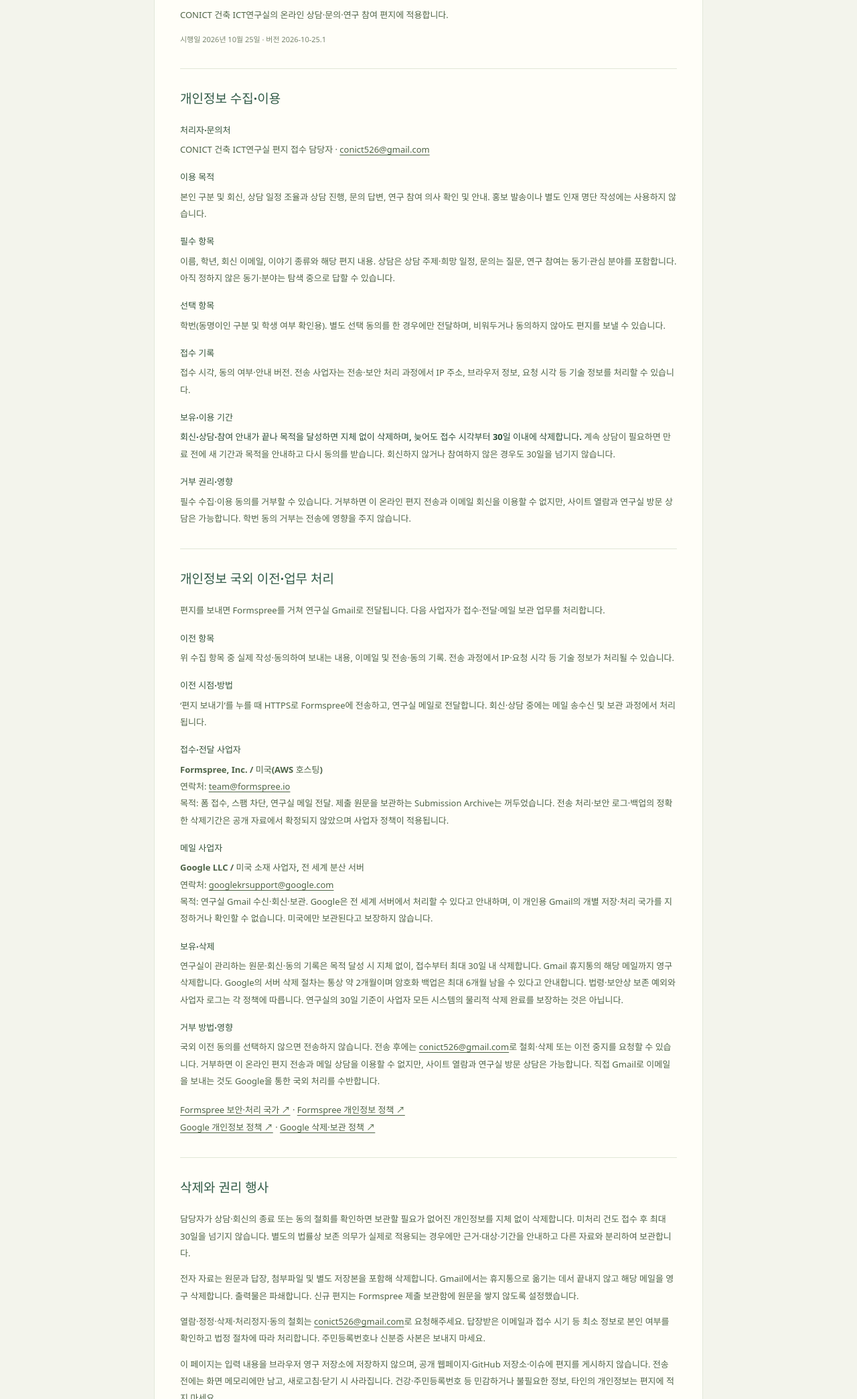
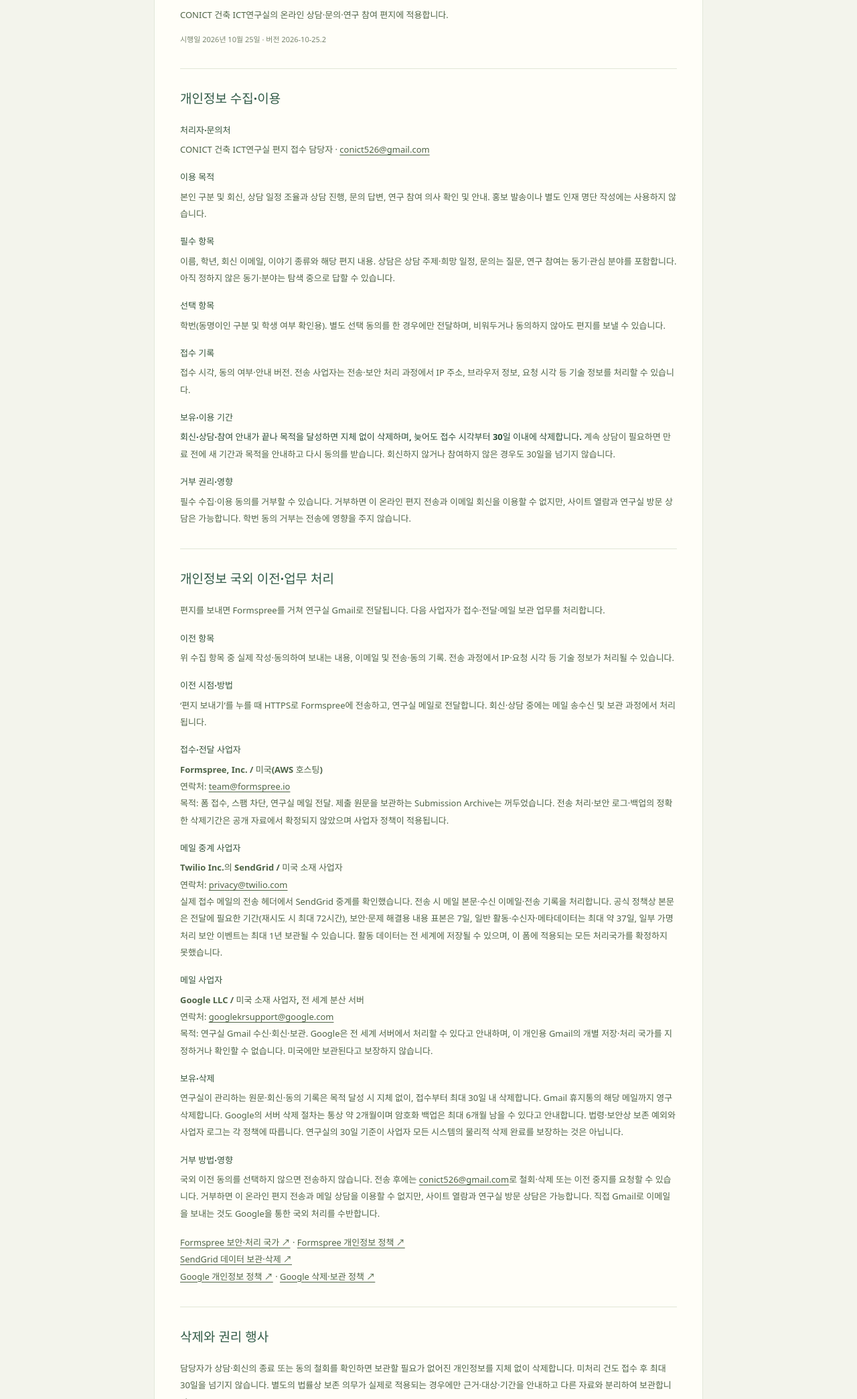
Before and after one commit to Kenny-0209/conict-3d, a plain HTML site: page dist/privacy.html in a window 1280 px wide. Shown: the part 273-2362 px from the top of the page at 67% size. Drawn offline with Linux system fonts and the light colour scheme.

Commit message:
Disclose SendGrid relay and provider retention limits

```diff
--- a/dist/letter-core.js
+++ b/dist/letter-core.js
@@ -2,7 +2,7 @@ export const purposes={counsel:{label:'상담하고 싶어요',short:'상담',hi
 export const grades=['1학년','2학년','3학년','4학년','대학원생','기타'];
 export const timeSlots=['오전 09:00–12:00','오후 13:00–18:00','시간을 함께 정하고 싶어요'];
 export const researchAreas=['건설 로보틱스','건설 영상·컴퓨터 비전','로봇 학습','작업계획·공정 최적화','직접 적을게요','아직 탐색 중이에요'];
-import {privacyPolicy,deletionDeadline,koreanTimestamp} from './letter-privacy.js?v=privacy20261025';
+import {privacyPolicy,deletionDeadline,koreanTimestamp} from './letter-privacy.js?v=privacy20261025c';
 export const branchFields=['topic','date','time','question','motivation','research','researchOther'];
 const clean=value=>typeof value==='string'?value.trim():'';
 export function todayKST(now=new Date()){const p=Object.fromEntries(new Intl.DateTimeFormat('en-US',{timeZone:'Asia/Seoul',year:'numeric',month:'2-digit',day:'2-digit'}).formatToParts(now).map(p=>[p.type,p.value]));return `${p.year}-${p.month}-${p.day}`}
--- a/dist/letter-privacy.js
+++ b/dist/letter-privacy.js
@@ -1,4 +1,4 @@
-export const privacyPolicy=Object.freeze({version:'2026-10-25.1',effectiveDate:'2026년 10월 25일',retentionDays:30,contact:'conict526@gmail.com'});
+export const privacyPolicy=Object.freeze({version:'2026-10-25.2',effectiveDate:'2026년 10월 25일',retentionDays:30,contact:'conict526@gmail.com'});
 export function deletionDeadline(now=new Date()){
  if(!Number.isFinite(now.getTime()))throw new Error('올바른 접수 시각이 필요합니다.');
  return new Date(now.getTime()+privacyPolicy.retentionDays*24*60*60*1000);
@@ -19,16 +19,17 @@ export function transferNotice(){return `<p>편지를 보내면 Formspree를 거
  <dt>이전 항목</dt><dd>위 수집 항목 중 실제 작성·동의하여 보내는 내용, 이메일 및 전송·동의 기록. 전송 과정에서 IP·요청 시각 등 기술 정보가 처리될 수 있습니다.</dd>
  <dt>이전 시점·방법</dt><dd>‘편지 보내기’를 누를 때 HTTPS로 Formspree에 전송하고, 연구실 메일로 전달합니다. 회신·상담 중에는 메일 송수신 및 보관 과정에서 처리됩니다.</dd>
  <dt>접수·전달 사업자</dt><dd><b>Formspree, Inc. / 미국(AWS 호스팅)</b><br>연락처: <a href="mailto:team@formspree.io">team@formspree.io</a><br>목적: 폼 접수, 스팸 차단, 연구실 메일 전달. 제출 원문을 보관하는 Submission Archive는 꺼두었습니다. 전송 처리·보안 로그·백업의 정확한 삭제기간은 공개 자료에서 확정되지 않았으며 사업자 정책이 적용됩니다.</dd>
+ <dt>메일 중계 사업자</dt><dd><b>Twilio Inc.의 SendGrid / 미국 소재 사업자</b><br>연락처: <a href="mailto:privacy@twilio.com">privacy@twilio.com</a><br>실제 접수 메일의 전송 헤더에서 SendGrid 중계를 확인했습니다. 전송 시 메일 본문·수신 이메일·전송 기록을 처리합니다. 공식 정책상 본문은 전달에 필요한 기간(재시도 시 최대 72시간), 보안·문제 해결용 내용 표본은 7일, 일반 활동·수신자·메타데이터는 최대 약 37일, 일부 가명처리 보안 이벤트는 최대 1년 보관될 수 있습니다. 활동 데이터는 전 세계에 저장될 수 있으며, 이 폼에 적용되는 모든 처리국가를 확정하지 못했습니다.</dd>
  <dt>메일 사업자</dt><dd><b>Google LLC / 미국 소재 사업자, 전 세계 분산 서버</b><br>연락처: <a href="mailto:googlekrsupport@google.com">googlekrsupport@google.com</a><br>목적: 연구실 Gmail 수신·회신·보관. Google은 전 세계 서버에서 처리할 수 있다고 안내하며, 이 개인용 Gmail의 개별 저장·처리 국가를 지정하거나 확인할 수 없습니다. 미국에만 보관된다고 보장하지 않습니다.</dd>
  <dt>보유·삭제</dt><dd>연구실이 관리하는 원문·회신·동의 기록은 목적 달성 시 지체 없이, 접수부터 최대 30일 내 삭제합니다. Gmail 휴지통의 해당 메일까지 영구 삭제합니다. Google의 서버 삭제 절차는 통상 약 2개월이며 암호화 백업은 최대 6개월 남을 수 있다고 안내합니다. 법령·보안상 보존 예외와 사업자 로그는 각 정책에 따릅니다. 연구실의 30일 기준이 사업자 모든 시스템의 물리적 삭제 완료를 보장하는 것은 아닙니다.</dd>
  <dt>거부 방법·영향</dt><dd>국외 이전 동의를 선택하지 않으면 전송하지 않습니다. 전송 후에는 ${contactLink}로 철회·삭제 또는 이전 중지를 요청할 수 있습니다. 거부하면 이 온라인 편지 전송과 메일 상담을 이용할 수 없지만, 사이트 열람과 연구실 방문 상담은 가능합니다. 직접 Gmail로 이메일을 보내는 것도 Google을 통한 국외 처리를 수반합니다.</dd>
- </dl><p class="letter-provider-links"><a href="https://formspree.io/security/" target="_blank" rel="noopener noreferrer">Formspree 보안·처리 국가 ↗</a> · <a href="https://formspree.io/legal/privacy-policy/" target="_blank" rel="noopener noreferrer">Formspree 개인정보 정책 ↗</a><br><a href="https://policies.google.com/privacy?hl=ko" target="_blank" rel="noopener noreferrer">Google 개인정보 정책 ↗</a> · <a href="https://policies.google.com/technologies/retention?hl=ko" target="_blank" rel="noopener noreferrer">Google 삭제·보관 정책 ↗</a></p>`}
+ </dl><p class="letter-provider-links"><a href="https://formspree.io/security/" target="_blank" rel="noopener noreferrer">Formspree 보안·처리 국가 ↗</a> · <a href="https://formspree.io/legal/privacy-policy/" target="_blank" rel="noopener noreferrer">Formspree 개인정보 정책 ↗</a><br><a href="https://help.twilio.com/articles/4410585868443" target="_blank" rel="noopener noreferrer">SendGrid 데이터 보관·삭제 ↗</a><br><a href="https://policies.google.com/privacy?hl=ko" target="_blank" rel="noopener noreferrer">Google 개인정보 정책 ↗</a> · <a href="https://policies.google.com/technologies/retention?hl=ko" target="_blank" rel="noopener noreferrer">Google 삭제·보관 정책 ↗</a></p>`}
 export function deletionNotice(){return `<h2>삭제와 권리 행사</h2><p>담당자가 상담·회신의 종료 또는 동의 철회를 확인하면 보관할 필요가 없어진 개인정보를 지체 없이 삭제합니다. 미처리 건도 접수 후 최대 30일을 넘기지 않습니다. 별도의 법률상 보존 의무가 실제로 적용되는 경우에만 근거·대상·기간을 안내하고 다른 자료와 분리하여 보관합니다.</p><p>전자 자료는 원문과 답장, 첨부파일 및 별도 저장본을 포함해 삭제합니다. Gmail에서는 휴지통으로 옮기는 데서 끝내지 않고 해당 메일을 영구 삭제합니다. 출력물은 파쇄합니다. 신규 편지는 Formspree 제출 보관함에 원문을 쌓지 않도록 설정했습니다.</p><p>열람·정정·삭제·처리정지·동의 철회는 ${contactLink}로 요청해주세요. 답장받은 이메일과 접수 시기 등 최소 정보로 본인 여부를 확인하고 법정 절차에 따라 처리합니다. 주민등록번호나 신분증 사본은 보내지 마세요.</p><p>이 페이지는 입력 내용을 브라우저 영구 저장소에 저장하지 않으며, 공개 웹페이지·GitHub 저장소·이슈에 편지를 게시하지 않습니다. 전송 전에는 화면 메모리에만 남고, 새로고침·닫기 시 사라집니다. 건강·주민등록번호 등 민감하거나 불필요한 정보, 타인의 개인정보는 편지에 적지 마세요.</p><p><b>삭제는 연구실 담당자가 수행합니다.</b> 메일에 삭제기한이 표시되지만, 현재 자동 삭제 프로그램은 연결되어 있지 않습니다.</p>`}
 export function consentHTML(a={}){return `<section class="letter-privacy-block" aria-label="개인정보 안내와 동의"><div class="letter-privacy-summary"><b>이야기가 끝나면 지울게요.</b><p>회신·상담이 끝나면 지체 없이, 접수 후 <strong>최대 30일 이내</strong> 삭제해요. 연구실 메일로만 전달하며 공개 게시하지 않아요.</p></div>
  <details class="letter-privacy"><summary>개인정보 수집·이용 안내 자세히 보기</summary>${collectionNotice()}</details>
  <label class="letter-consent"><input type="checkbox" id="letter-consent" data-consent="consent" ${a.consent===true?'checked':''}><span><b>[필수] 개인정보 수집·이용에 동의해요.</b></span></label>
  ${a.studentId?.trim()?`<div class="letter-optional-consent"><label class="letter-consent"><input type="checkbox" id="letter-student-consent" data-consent="studentIdConsent" ${a.studentIdConsent===true?'checked':''}><span><b>[선택] 학번 수집·이용에 동의해요.</b><small>동명이인 구분·학생 여부 확인에 사용하고 위와 같은 기간 내 삭제해요. 동의하지 않으면 학번을 빼고 보내요.</small></span></label></div>`:''}
  <details class="letter-privacy"><summary>국외 이전 안내 자세히 보기</summary>${transferNotice()}</details>
- <p class="letter-transfer-summary">Formspree(미국) → 연구실 Gmail(Google의 전 세계 서버)로 전달돼요. 사업자의 로그·백업에는 별도 삭제기간이 적용돼요. Gmail의 개별 처리 국가는 지정되지 않아요.</p>
+ <p class="letter-transfer-summary">Formspree(미국) → SendGrid 메일 중계 → 연구실 Gmail로 전달돼요. Google·SendGrid는 전 세계 서버에서 처리할 수 있고, 개별 처리 국가가 확정되지 않았어요. 사업자의 로그·백업에는 별도 삭제기간이 적용돼요.</p>
  <label class="letter-consent"><input type="checkbox" id="letter-overseas-consent" data-consent="overseasConsent" ${a.overseasConsent===true?'checked':''}><span><b>[필수] 위 국외 이전 안내를 확인하고 동의해요.</b></span></label>
  <p class="letter-privacy-foot">동의는 각각 선택해주세요. 필수 동의를 거부하면 편지를 전송하지 않으며, 사이트 열람·방문 상담은 가능해요. <a href="./privacy.html" target="_blank" rel="noopener">전체 안내·삭제 요청 방법 ↗</a><br>안내 버전 ${privacyPolicy.version}</p></section>`}
--- a/dist/letter-ui.js
+++ b/dist/letter-ui.js
@@ -1,6 +1,6 @@
-import {purposes,grades,timeSlots,researchAreas,todayKST,stepsFor,progressFor,setAnswer,toggleResearch,researchText,validateField,letterRows,configuredEndpoint,sendLetter} from './letter-core.js?v=privacy20261025';
+import {purposes,grades,timeSlots,researchAreas,todayKST,stepsFor,progressFor,setAnswer,toggleResearch,researchText,validateField,letterRows,configuredEndpoint,sendLetter} from './letter-core.js?v=privacy20261025c';
 import {letterConfig} from './letter-config.js?v=mail20261025';
-import {consentHTML} from './letter-privacy.js?v=privacy20261025';
+import {consentHTML} from './letter-privacy.js?v=privacy20261025c';
 
 const view=document.querySelector('#letter-view'),history=document.querySelector('#letter-history'),progress=document.querySelector('#letter-progress');
 const escapeHTML=value=>String(value??'').replace(/[&<>"']/g,c=>({'&':'&amp;','<':'&lt;','>':'&gt;','"':'&quot;',"'":'&#39;'}[c]));
```
Also changed, not shown: dist/letter.html (+1 -1 lines), dist/privacy.html (+1 -1 lines), 1 other file.
